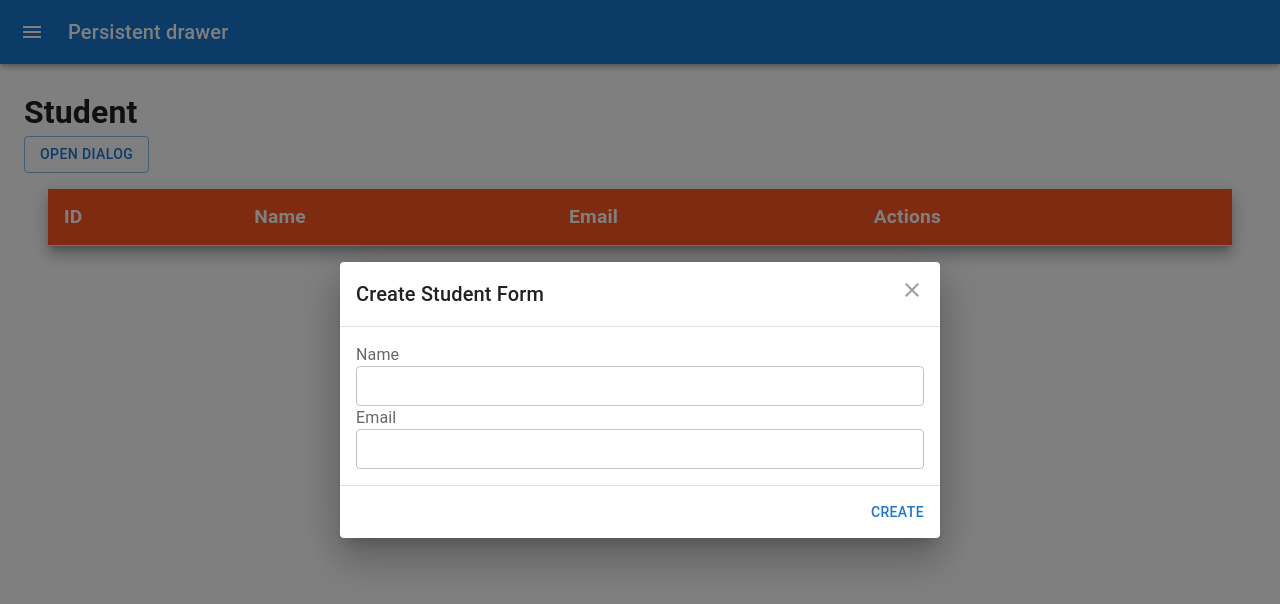
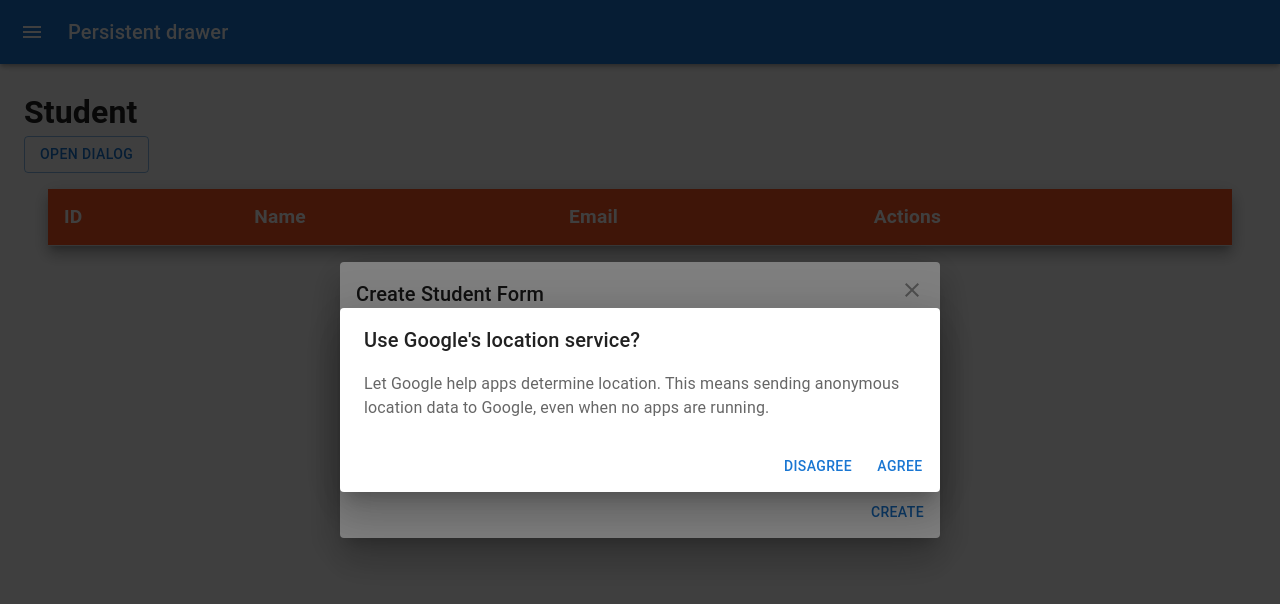
Before and after one commit to mansinghbhagaur/frontendpanelproject, a React (Vite) app: page /student in a window 1280 px wide. Both pictures are taken after a click on the button "OPEN DIALOG". Shown: the top 604 px of the page. Built offline with nearby package versions, Linux system fonts and the light colour scheme.

Commit message:
confirmbox

```diff
--- /dev/null
+++ b/src/components/BasicConfirmBox.jsx
@@ -0,0 +1,49 @@
+import * as React from 'react';
+import Button from '@mui/material/Button';
+import Dialog from '@mui/material/Dialog';
+import DialogActions from '@mui/material/DialogActions';
+import DialogContent from '@mui/material/DialogContent';
+import DialogContentText from '@mui/material/DialogContentText';
+import DialogTitle from '@mui/material/DialogTitle';
+
+export default function BasicConfirmBox({ handleClose, open }) {
+      // const [open, setOpen] = React.useState(false);
+
+      // const handleClickOpen = () => {
+      //       setOpen(true);
+      // };
+
+      // const handleClose = () => {
+      //       setOpen(false);
+      // };
+
+      return (
+            <React.Fragment>
+                  {/* <Button variant="outlined" onClick={handleClickOpen}>
+                        Open alert dialog
+                  </Button> */}
+                  <Dialog
+                        open={open}
+                        onClose={handleClose}
+                        aria-labelledby="alert-dialog-title"
+                        aria-describedby="alert-dialog-description"
+                  >
+                        <DialogTitle id="alert-dialog-title">
+                              {"Use Google's location service?"}
+                        </DialogTitle>
+                        <DialogContent>
+                              <DialogContentText id="alert-dialog-description">
+                                    Let Google help apps determine location. This means sending anonymous
+                                    location data to Google, even when no apps are running.
+                              </DialogContentText>
+                        </DialogContent>
+                        <DialogActions>
+                              <Button onClick={handleClose}>Disagree</Button>
+                              <Button onClick={handleClose} autoFocus>
+                                    Agree
+                              </Button>
+                        </DialogActions>
+                  </Dialog>
+            </React.Fragment>
+      );
+}
--- /dev/null
+++ b/src/components/SnackBarAlert.jsx
@@ -0,0 +1,24 @@
+import * as React from 'react';
+import Button from '@mui/material/Button';
+import Snackbar from '@mui/material/Snackbar';
+import Alert from '@mui/material/Alert';
+
+export default function SnackBarAlert({ handleSnackClose, snakebar }) {
+
+
+      return (
+            <div>
+                  {/* <Button onClick={handleClick}>Open Snackbar</Button> */}
+                  <Snackbar open={snakebar.open} autoHideDuration={6000} onClose={handleSnackClose}>
+                        <Alert
+                              onClose={handleSnackClose}
+                              severity={snakebar.type}
+                              variant="filled"
+                              sx={{ width: '100%' }}
+                        >
+                              {snakebar.message}
+                        </Alert>
+                  </Snackbar>
+            </div>
+      );
+}
--- a/src/components/form/FormikForm.jsx
+++ b/src/components/form/FormikForm.jsx
@@ -1,8 +1,9 @@
-import React, { useEffect } from 'react'
+import React, { useEffect, useState } from 'react'
 import TextInputField from '../input/TextInputField'
 import { useFormik } from 'formik'
 import * as Yup from 'yup';
-import { Typography } from '@mui/material';
+import { MenuItem, Select, Typography } from '@mui/material';
+import SnackBarAlert from '../SnackBarAlert';
 
 
 const validateSchema = Yup.object().shape({
@@ -12,7 +13,9 @@ const validateSchema = Yup.object().shape({
 })
 
 
-const FormikForm = ({ formId, initialValue = '', setOpen, dispatch }) => {
+const FormikForm = ({ formId, initialValue = '', setOpen, dispatch, setSnakeBar }) => {
+
+
       // console.log(Yup, 'Yup')
       const { handleSubmit, handleChange, values, setValues, resetForm, errors, } = useFormik({
             initialValues: {
@@ -22,12 +25,23 @@ const FormikForm = ({ formId, initialValue = '', setOpen, dispatch }) => {
             validationSchema: validateSchema,
             onSubmit: (values) => {
                   console.log(values);
-                  dispatch({ type: 'EDIT_STUDENT', payload: values })// dispatch action to edit student
-                  setOpen(false);
+                  if (values.id) {
+                        dispatch({ type: 'EDIT_STUDENT', payload: values })// dispatch action to edit student
+                        setSnakeBar({ type: "success", open: true, message: "user inserted successfully!" })
+                        setOpen(false);
+
+                  } else {
+                        dispatch({ type: 'ADD_STUDENT', payload: values })
+                        setSnakeBar({ type: "success", open: true, message: "user inserted successfully!" })
+                        // dispatch action to add student
+                        setOpen(false);
+                  }
             }
       });
 
-      console.table(errors, "error")
+
+
+      // console.table(errors, "error")
       useEffect(() => {
             if (initialValue !== '') {
                   setValues({ ...initialValue })
@@ -35,7 +49,7 @@ const FormikForm = ({ formId, initialValue = '', setOpen, dispatch }) => {
       }, [initialValue, setValues])
 
       // console.log(formik, "formik")
-      return (
+      return (<>
             <form onSubmit={handleSubmit} id={formId}>
                   <TextInputField label='Name' textPropsValue={{
                         id: 'name',
@@ -58,6 +72,7 @@ const FormikForm = ({ formId, initialValue = '', setOpen, dispatch }) => {
                   }} />
                   {errors && <Typography variant="body2" color='error'>{errors.email}</Typography>}
             </form>
+      </>
       )
 }
 
--- a/src/pages/Student.jsx
+++ b/src/pages/Student.jsx
@@ -7,11 +7,20 @@ import { useLocalStorageHook } from '../hooks/useLocalStorageHook';
 import { studentReducer } from '../reducer/studentReducer';
 import { Delete, Edit } from '@mui/icons-material';
 import FormikForm from '../components/form/FormikForm';
+import SnackBarAlert from '../components/SnackBarAlert';
+import BasicConfirmBox from '../components/BasicConfirmBox';
 
 const Student = () => {
       const [open, setOpen] = React.useState(false);
       const [selectedRow, setSelectedRow] = useState('');
       const [state, dispatch] = useLocalStorageHook('students', studentReducer, []);
+
+      const [snakebar, setSnakeBar] = useState({ type: "success", open: false, message: '' });
+
+
+      const handleSnackClose = () => {
+            setSnakeBar({ type: "success", open1: false, message: '' })
+      };
 
       const handleClickOpen = () => {
             setOpen(true);
@@ -46,10 +55,12 @@ const Student = () => {
 
                   <BasicDialogBox handleClose={handleClose} width="sm" open={open} formId="student" title={selectedRow ? 'Update Student Form' : 'Create Student Form'} selectedRow={selectedRow}>
                         {/* <StudentForm formId="student" setOpen={setOpen} initialValue={selectedRow} dispatch={dispatch} /> */}
-                        <FormikForm setOpen={setOpen} formId='student' initialValue={selectedRow} dispatch={dispatch} />
+                        <FormikForm setOpen={setOpen} setSnakeBar={setSnakeBar} formId='student' initialValue={selectedRow} dispatch={dispatch} />
                   </BasicDialogBox>
 
                   <ReusabeTable width='xl' columns={column} rows={state} actions={actions} dynamicHeaderStyle={true} />
+                  <SnackBarAlert handleSnackClose={handleSnackClose} snakebar={snakebar} />
+                  <BasicConfirmBox open={open} />
             </div>
       )
 }
```
